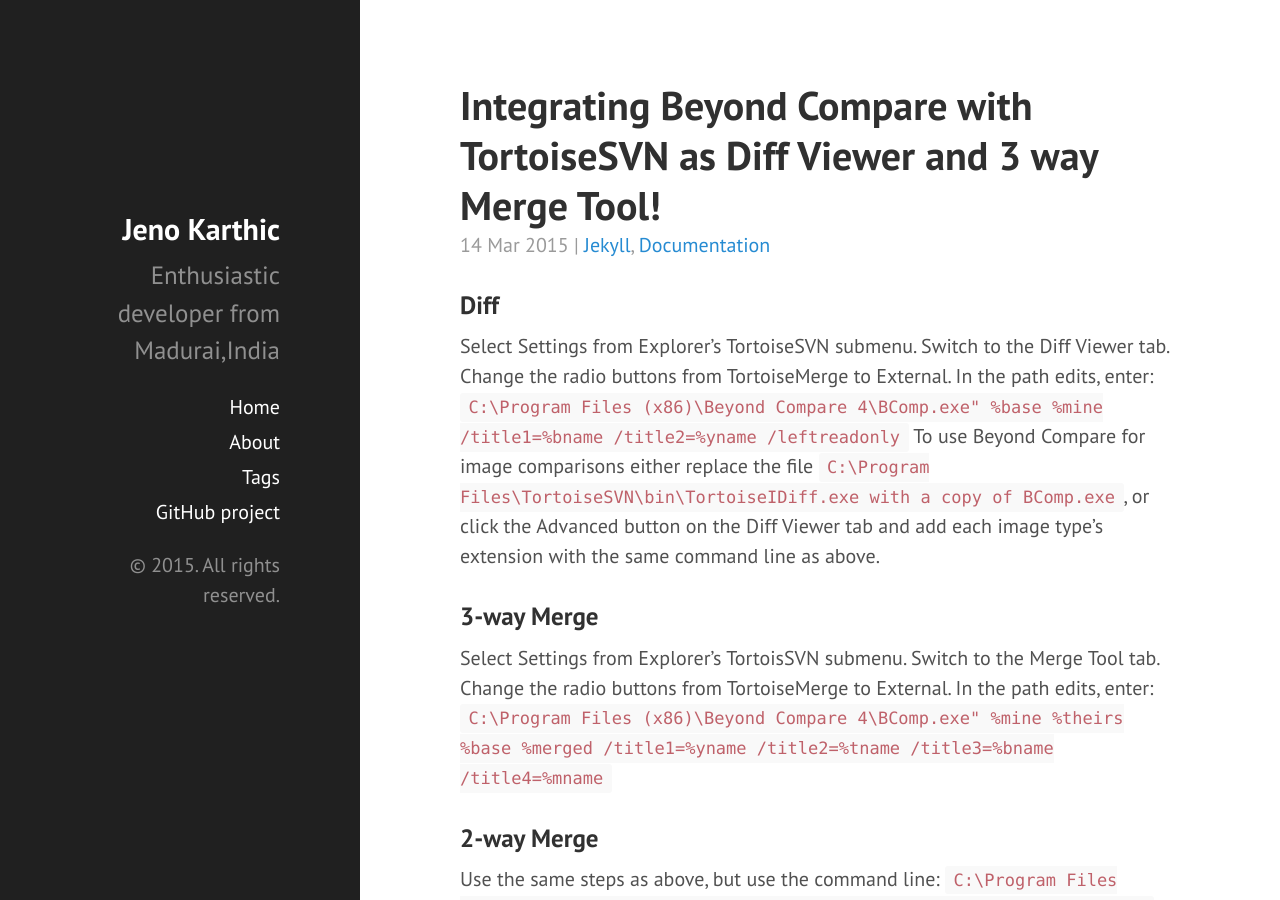
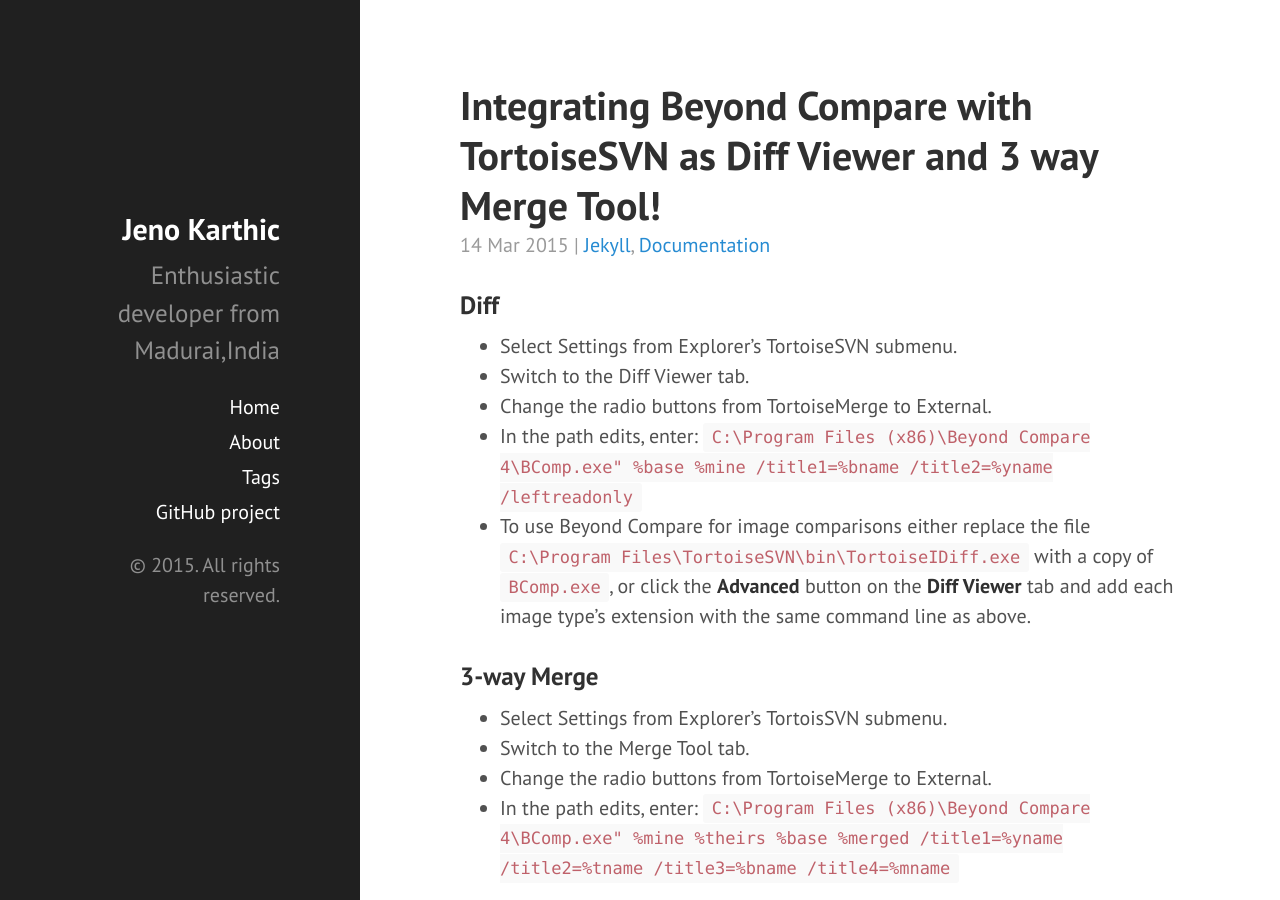
Before and after one commit to jenokarthic/jenokarthic.github.io, a Jekyll site: the page built from _posts/2015-3-14-Integrating-beyond-compare-TORTOISESVN.md, in a window 1280 px wide and 900 px high. Built offline with Jekyll 4.4.1, drawn with Linux system fonts in a browser that asks for light colours; Markdown is read by kramdown in place of the engine named in the settings; comment, search, counter and statistics services are not loaded.

```diff
--- a/_posts/2015-3-14-Integrating-beyond-compare-TORTOISESVN.md
+++ b/_posts/2015-3-14-Integrating-beyond-compare-TORTOISESVN.md
@@ -6,20 +6,20 @@ tags: [jekyll, documentation]
 
 
 ###Diff
-Select Settings from Explorer's TortoiseSVN submenu.
-Switch to the Diff Viewer tab.
-Change the radio buttons from TortoiseMerge to External.
-In the path edits, enter:
+* Select Settings from Explorer's TortoiseSVN submenu.
+* Switch to the Diff Viewer tab.
+* Change the radio buttons from TortoiseMerge to External.
+* In the path edits, enter:
 `C:\Program Files (x86)\Beyond Compare 4\BComp.exe" %base %mine /title1=%bname /title2=%yname /leftreadonly`
-To use Beyond Compare for image comparisons either replace the file `C:\Program Files\TortoiseSVN\bin\TortoiseIDiff.exe with a copy of BComp.exe`, or click the Advanced button on the Diff Viewer tab and add each image type's extension with the same command line as above.
+* To use Beyond Compare for image comparisons either replace the file `C:\Program Files\TortoiseSVN\bin\TortoiseIDiff.exe` with a copy of `BComp.exe`, or click the **Advanced** button on the **Diff Viewer** tab and add each image type's extension with the same command line as above.
 
 ###3-way Merge
-Select Settings from Explorer's TortoisSVN submenu.
-Switch to the Merge Tool tab.
-Change the radio buttons from TortoiseMerge to External.
-In the path edits, enter:
+* Select Settings from Explorer's TortoisSVN submenu.
+* Switch to the Merge Tool tab.
+* Change the radio buttons from TortoiseMerge to External.
+* In the path edits, enter:
 `C:\Program Files (x86)\Beyond Compare 4\BComp.exe" %mine %theirs %base %merged /title1=%yname /title2=%tname /title3=%bname /title4=%mname`
 
 ###2-way Merge
-Use the same steps as above, but use the command line:
+* Use the same steps as above, but use the command line:
 `C:\Program Files (x86)\Beyond Compare 4\BComp.exe" %mine %theirs /savetarget=%merged`
```
